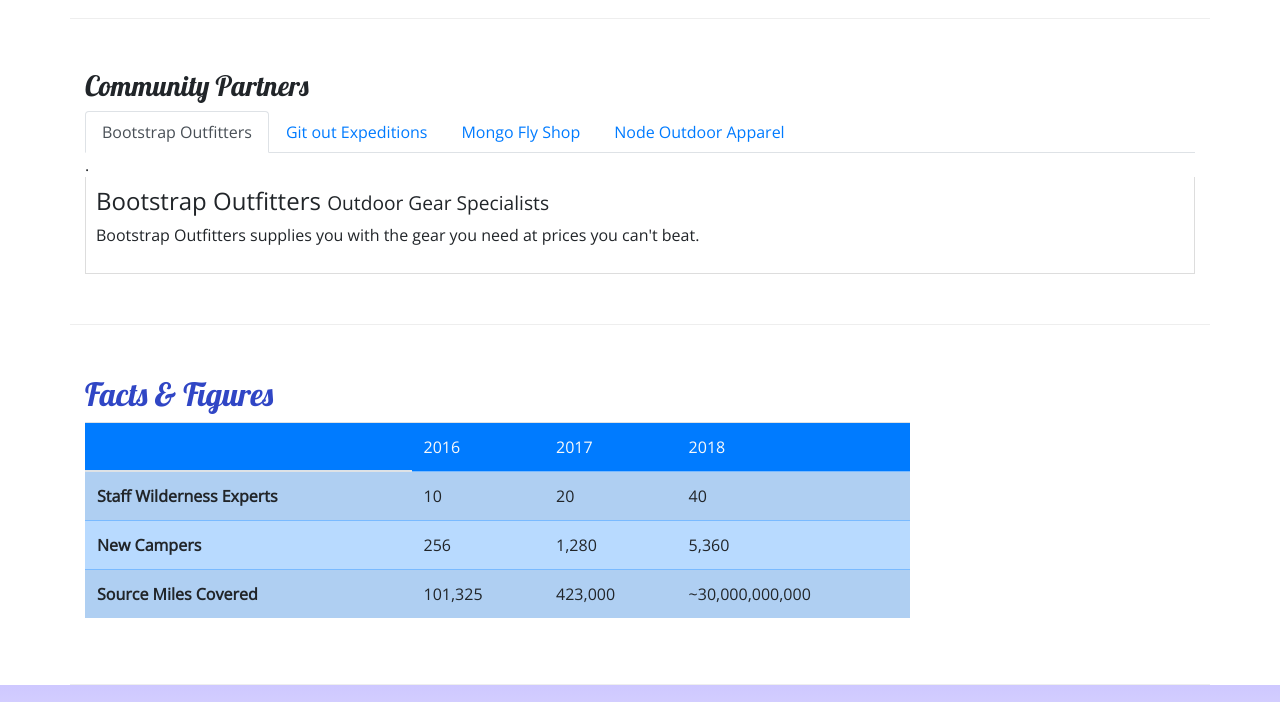
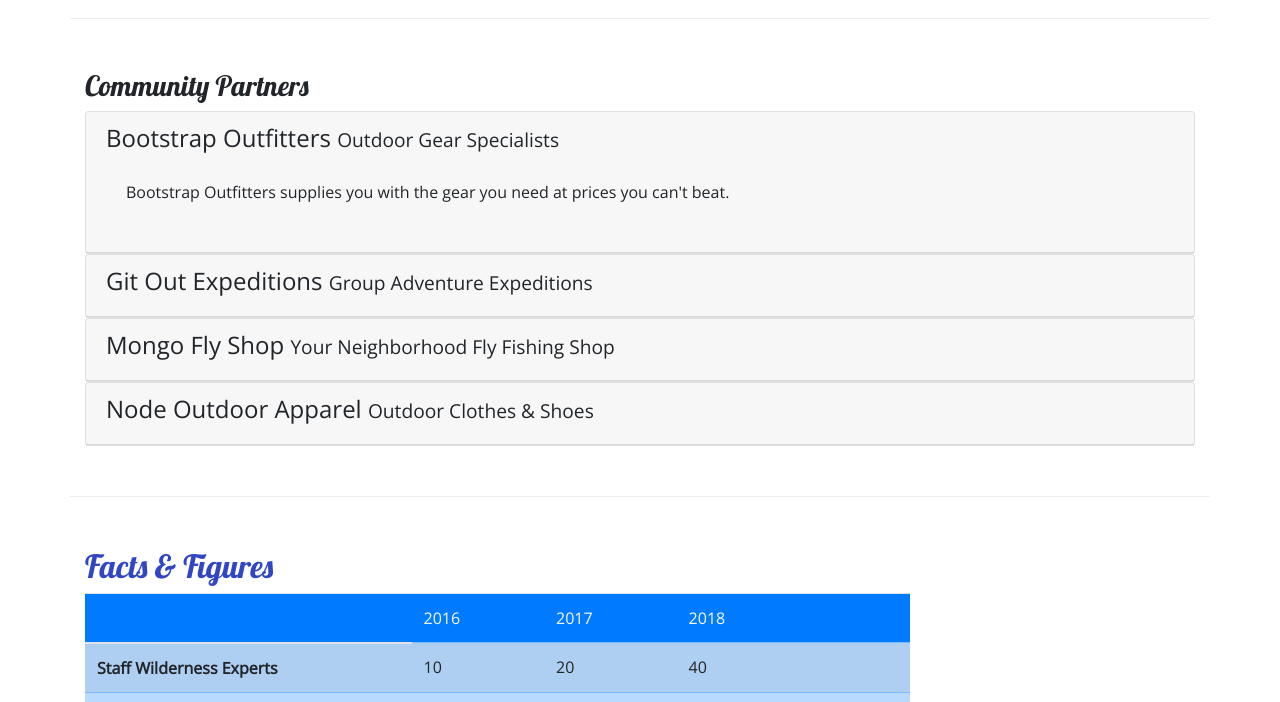
Before and after one commit to jsav11/Bootstrap-Workshop1, a website: page aboutus.html in a window 1280 px wide. Shown: the part 810-1512 px from the top of the page. Drawn offline with nearby package versions, Linux system fonts and the light colour scheme.

Commit message:
Accordion

```diff
--- a/aboutus.html
+++ b/aboutus.html
@@ -111,37 +111,63 @@
         <div class="row row-content">
             <div class="col">
                 <h3>Community Partners</h3>
-                <ul class="nav nav-tabs">
-                    <li class="nav-item"><a class="nav-link active" href="#bootstrap" role="tab"
-                            data-toggle="tab">Bootstrap Outfitters</a></li>
-                    <li class="nav-item"><a class="nav-link" href="#git" role="tab" data-toggle="tab">Git out
-                            Expeditions</a></li>
-                    <li class="nav-item"><a class="nav-link" href="#mongo" role="tab" data-toggle="tab">Mongo Fly
-                            Shop</a></li>
-                    <li class="nav-item"><a class="nav-link" href="#node" role="tab" data-toggle="tab">Node Outdoor
-                            Apparel</a></li>
-                </ul>
-                .
-                <div class="tab-content">
-                    <div role="tabpanel" class="tab-pane fade show active" id="bootstrap">
-                        <h4>Bootstrap Outfitters <small>Outdoor Gear Specialists</small></h4>
-                        <p class="d-none d-sm-block">Bootstrap Outfitters supplies you with the gear you need at prices
-                            you can't beat.</p>
+                <div id="accordion">
+
+                    <div class="card">
+                        <div role="tab" class="card-header">
+                            <h4>
+                                <a data-toggle="collapse" data-target="#bootstrap">
+                                    Bootstrap Outfitters <small>Outdoor Gear Specialists</small>
+                                </a>
+                            </h4>
+                            <div class="collapse show" id="bootstrap" data-parent="#accordion">
+                                <div class="card-body">
+                                    <p class="d-none d-sm-block">Bootstrap Outfitters supplies you with the gear you need at prices you can't beat.</p>
                                 </div>
-                    <div role="tabpanel" class="tab-pane fade" id="git">
-                        <h4>Git Out Expeditions <small>Group Adventure Expeditions</small></h4>
-                        <p class="d-none d-sm-block">Join Git Out Expeditions to explore new horizons with a group of
-                            other adventurers!</p>
                             </div>
-                    <div role="tabpanel" class="tab-pane fade" id="mongo">
-                        <h4>Mongo Fly Shop <small>Your Neighborhood Fly Fishing Shop.</small></h4>
-                        <p class="d-none d-sm-block">Need a new fishing pole, a tacklebox, or flies of all kinds? Stop
-                            by Mongo Fly Shop.</p>
                         </div>
-                    <div role="tabpanel" class="tab-pane fade" id="node">
-                        <h4>Node Outdoor Apparel <small>Outdoor Clothes & Shoes</small></h4>
-                        <p class="d-none d-sm-block">From polar fleeces to swimsuits, hiking boots to waders, a visit to
-                            Node will be sure to get you covered.</p>
+                    </div>
+                    <div class="card">
+                        <div role="tab" class="card-header">
+                            <h4>
+                                <a class="collapsed" data-toggle="collapse" data-target="#git">
+                                    Git Out Expeditions <small>Group Adventure Expeditions</small>
+                                </a>
+                            </h4>
+                            <div class="collapse" id="git" data-parent="#accordion">
+                                <div class="card-body">
+                                    <p class="d-none d-sm-block">Join Git Out Expeditions to explore new horizons with a group of other adventurers!</p>
+                               </div>
+                            </div>
+                        </div>
+                    </div>
+                    <div class="card">
+                        <div role="tab" class="card-header">
+                            <h4>
+                                <a class="collapsed" data-toggle="collapse" data-target="#mongo">
+                                    Mongo Fly Shop <small>Your Neighborhood Fly Fishing Shop</small>
+                                </a>
+                            </h4>
+                            <div class="collapse" id="mongo" data-parent="#accordion">
+                                <div class="card-body">
+                                    <p class="d-none d-sm-block">Need a new fishing pole, a tacklebox, or flies of all kinds? Stop by Mongo Fly Shop.</p>
+                                </div>
+                            </div>
+                        </div>
+                    </div>
+                    <div class="card">
+                        <div role="tab" class="card-header">
+                            <h4>
+                                <a class="collapsed" data-toggle="collapse" data-target="#node">
+                                    Node Outdoor Apparel <small>Outdoor Clothes & Shoes</small>
+                                </a>
+                            </h4>
+                            <div class="collapse" id="node" data-parent="#accordion">
+                                <div class="card-body">
+                                    <p class="d-none d-sm-block">From polar fleeces to swimsuits, hiking boots to waders, a visit to Node will be sure to get you covered.</p>
+                                </div>
+                            </div>
+                        </div>
                     </div>
                 </div>
             </div>
--- a/css/styles.css
+++ b/css/styles.css
@@ -36,8 +36,7 @@ header h2 {
     background-color: #901CAD;
 }
 
-.tab-content {
-    border: 1px solid #DDD;
-    border-top: none;
-    padding: 10px;
-}
+a, a:hover {
+    color: inherit;
+    text-decoration: none;
+  }
```
Lines whose indentation alone changed are shown as unchanged.
